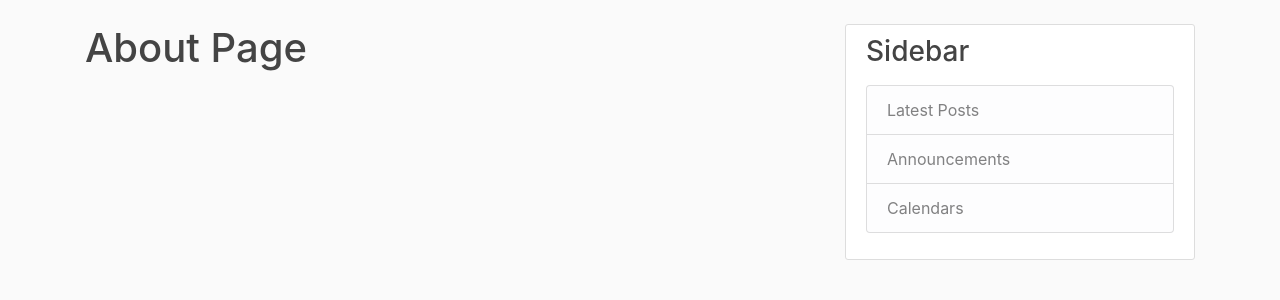
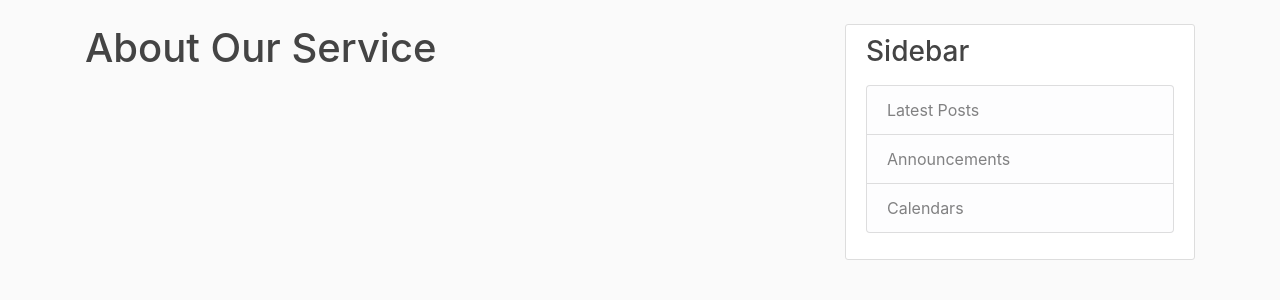
Before and after one commit to sonphuongvan/flask-blog, a Flask app: page /about in a window 1280 px wide. Shown: the part 56-356 px from the top of the page. Run offline with Flask 2, Linux system fonts and the light colour scheme; some libraries are stand-ins or nearby versions.

Commit message:
my super technic

```diff
--- a/flaskblog/templates/about.html
+++ b/flaskblog/templates/about.html
@@ -1,4 +1,4 @@
 {% extends "layout.html" %}
 {% block content %}
-     <h1>About Page</h1>
+     <h1>About Our Service</h1>
 {% endblock content %}
```
